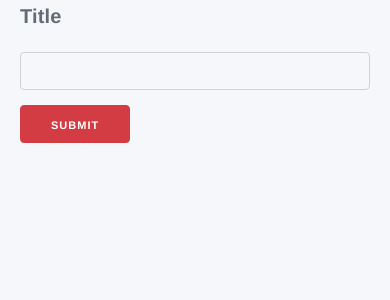
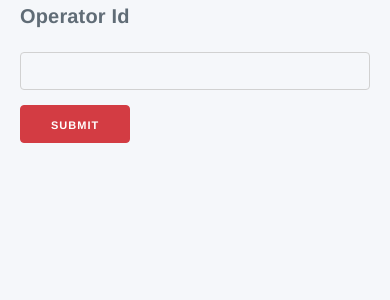
Before and after one commit to shubampednekar4/hb-dev, a CakePHP app: template templates/Franchises/edit.php in a window 390 px wide. Shown: the part 240-540 px from the top of the page. Run offline with PHP 8.4 and a stand-in for CakePHP, Linux system fonts and the light colour scheme; the template is opened without the code that fills it, so the values that code supplies are empty; form fields are guessed from the names that the template uses; some libraries are stand-ins or nearby versions.

Commit message:
added edit for franchises

```diff
--- a/src/Controller/FranchisesController.php
+++ b/src/Controller/FranchisesController.php
@@ -289,6 +289,7 @@ class FranchisesController extends AppController
             $this->Flash->error(__('The franchise could not be saved. Please, try again.'));
         }
         $operators   = $this->Franchises->Operators->find('list', ['limit' => 200]);
+        $operators = $this->Operators->find();
         $stateOwners = $this->Franchises->StateOwners->find('list', ['limit' => 200]);
         $this->set(compact('franchise', 'operators', 'stateOwners'));
     }
--- a/templates/Franchises/edit.php
+++ b/templates/Franchises/edit.php
@@ -13,10 +13,10 @@ use App\Model\Entity\User;
 use App\Model\Entity\Newsletter;
 use App\View\AppView;
 
-$this->assign('title', __('Edit Franchise "{0}"', $franchise->title));
+$this->assign('title', __('Edit Franchise "{0}"', $franchise->franchise_name));
 ?>
 
-<?= $this->Html->link('<i class="material-icons">visibility</i> ' . $franchise->title , ['action' => 'view', $franchise->franchise_id], [
+<?= $this->Html->link('<i class="material-icons">visibility</i> ' . $franchise->franchise_name , ['action' => 'view', $franchise->franchise_id], [
     'escape' => false,
     'class' => 'btn btn-sm btn-primary'
 ]) ?>
@@ -32,14 +32,17 @@ $this->assign('title', __('Edit Franchise "{0}"', $franchise->title));
         <div class="form-row">
             <div class="col-lg-6 col-md-12">
                 <div class="form-group">
-                    <?= $this->Form->control('title', [
-                        'class' => 'form-control',
-                        'label' => 'Title',
-                        'required',
-                    ]) ?>
+                <?= $this->Form->control('operator_id', [
+                    'class' => 'form-control select2',
+                    'label' => 'Operator Id',
+                    'options' => $operators,
+                    'empty' => '(choose one)',
+                ]); ?>
                 </div>
             </div>
+            <div class="form-group col-md-4 col-sm-12" id="operator-state-parent">
 
+            </div>
         </div>
         <?= $this->Form->button(__('Submit'), ['class' => 'btn btn-success']) ?>
         <?= $this->Form->end() ?>
```
